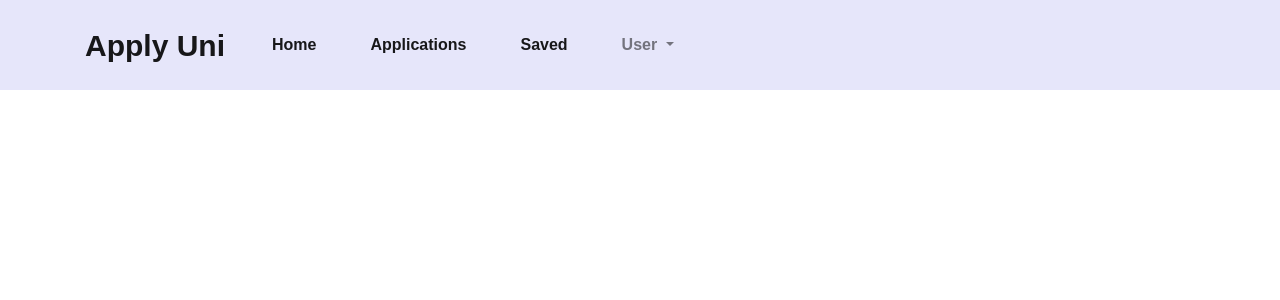
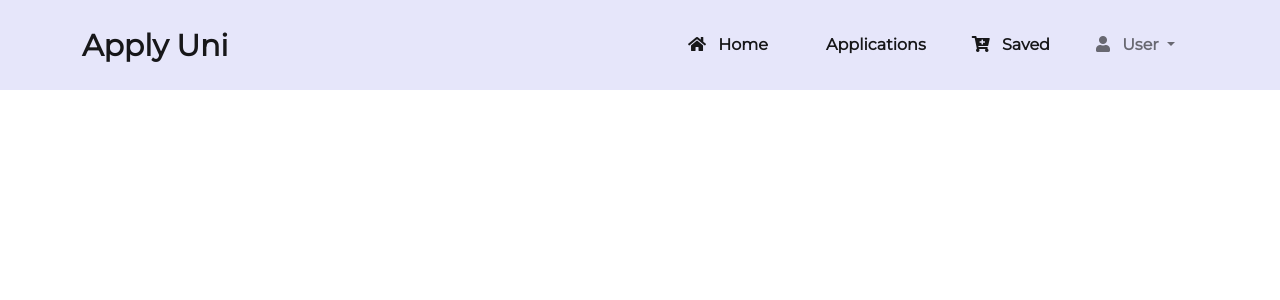
Before and after one commit to Harsha2001-creater/project_2020, a Django app: template applyuni/Portal/templates/student_portal/studentnav.html in a window 1280 px wide. Shown: the top 300 px of the page. Run offline with Django 3.2, Linux system fonts and the light colour scheme; the template is opened without the code that fills it, so the values that code supplies are empty; some libraries are stand-ins or nearby versions.

Commit message:
studentportal

```diff
--- a/applyuni/Portal/templates/student_portal/studentnav.html
+++ b/applyuni/Portal/templates/student_portal/studentnav.html
@@ -5,8 +5,13 @@
     <meta charset="utf-8">
     <meta name="viewport" content="width=device-width, initial-scale=1, shrink-to-fit=no">
 
-    <!-- Bootstrap CSS -->
-    <link rel="stylesheet" href="https://stackpath.bootstrapcdn.com/bootstrap/4.3.1/css/bootstrap.min.css" integrity="sha384-ggOyR0iXCbMQv3Xipma34MD+dH/1fQ784/j6cY/iJTQUOhcWr7x9JvoRxT2MZw1T" crossorigin="anonymous">
+    <link href="https://cdn.jsdelivr.net/npm/bootstrap@5.0.0-beta1/dist/css/bootstrap.min.css" rel="stylesheet"
+    integrity="sha384-giJF6kkoqNQ00vy+HMDP7azOuL0xtbfIcaT9wjKHr8RbDVddVHyTfAAsrekwKmP1" crossorigin="anonymous">
+  <link rel="stylesheet" href="https://pro.fontawesome.com/releases/v5.10.0/css/all.css"
+    integrity="sha384-AYmEC3Yw5cVb3ZcuHtOA93w35dYTsvhLPVnYs9eStHfGJvOvKxVfELGroGkvsg+p" crossorigin="anonymous" />
+  <link rel="stylesheet" href="main.css">
+  <link rel="preconnect" href="https://fonts.gstatic.com">
+  <link href="https://fonts.googleapis.com/css2?family=Montserrat&display=swap" rel="stylesheet">
 
     <title>Hello, world!</title>
     <style>
@@ -82,11 +87,9 @@
       </div>
     </div>
   </nav>
+  <script src="https://cdn.jsdelivr.net/npm/bootstrap@5.0.0-beta1/dist/js/bootstrap.bundle.min.js"
+  integrity="sha384-ygbV9kiqUc6oa4msXn9868pTtWMgiQaeYH7/t7LECLbyPA2x65Kgf80OJFdroafW"
+  crossorigin="anonymous"></script>
 
-    <!-- Optional JavaScript -->
-    <!-- jQuery first, then Popper.js, then Bootstrap JS -->
-    <script src="https://code.jquery.com/jquery-3.3.1.slim.min.js" integrity="sha384-q8i/X+965DzO0rT7abK41JStQIAqVgRVzpbzo5smXKp4YfRvH+8abtTE1Pi6jizo" crossorigin="anonymous"></script>
-    <script src="https://cdnjs.cloudflare.com/ajax/libs/popper.js/1.14.7/umd/popper.min.js" integrity="sha384-UO2eT0CpHqdSJQ6hJty5KVphtPhzWj9WO1clHTMGa3JDZwrnQq4sF86dIHNDz0W1" crossorigin="anonymous"></script>
-    <script src="https://stackpath.bootstrapcdn.com/bootstrap/4.3.1/js/bootstrap.min.js" integrity="sha384-JjSmVgyd0p3pXB1rRibZUAYoIIy6OrQ6VrjIEaFf/nJGzIxFDsf4x0xIM+B07jRM" crossorigin="anonymous"></script>
-  </body>
+</body>
 </html>
```
